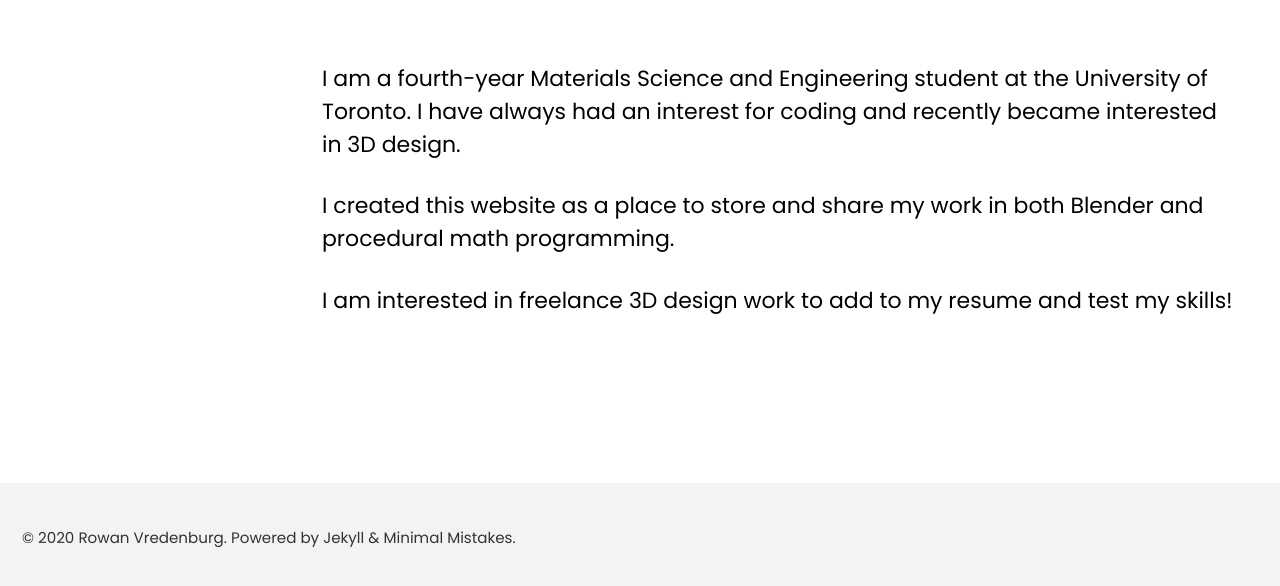
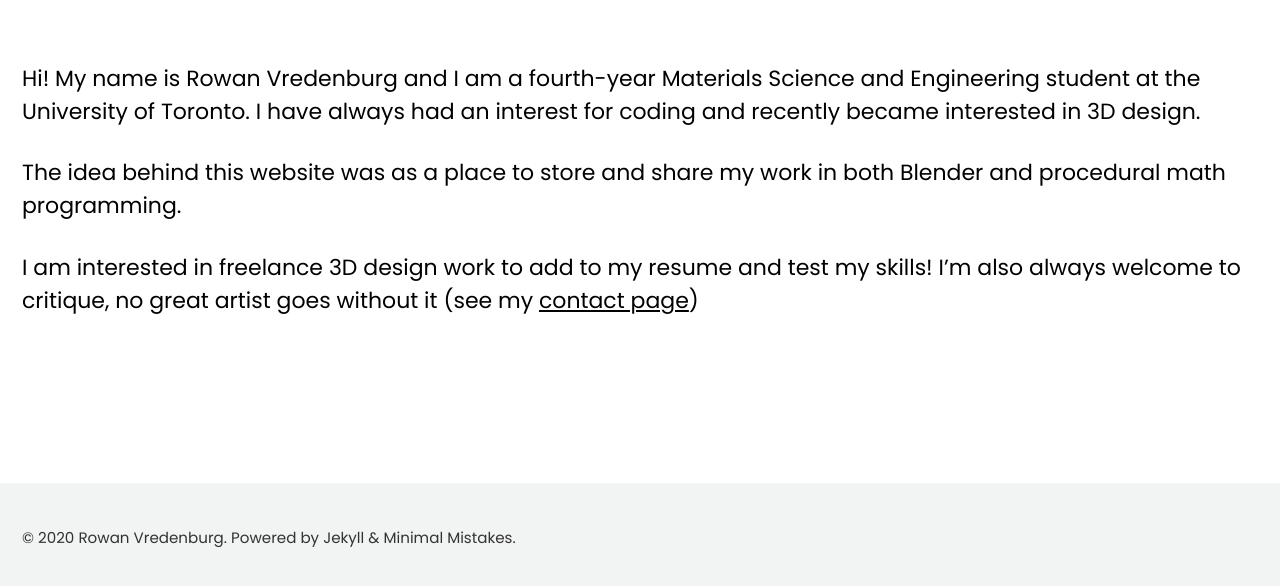
Before and after one commit to rowanvredenburg/rowanvredenburg.github.io, a Jekyll site: the page built from _pages/about.md, in a window 1280 px wide, cut to the strip 306-892 px from the top of the page. Built offline with Jekyll 4.4.1, drawn with Linux system fonts in a browser that asks for light colours; cached includes are drawn as plain includes.

```diff
--- a/_pages/about.md
+++ b/_pages/about.md
@@ -7,8 +7,8 @@ header:
 author_profile: false
 ---
 
-I am a fourth-year Materials Science and Engineering student at the University of Toronto. I have always had an interest for coding and recently became interested in 3D design.
+Hi! My name is Rowan Vredenburg and I am a fourth-year Materials Science and Engineering student at the University of Toronto. I have always had an interest for coding and recently became interested in 3D design.
 
-I created this website as a place to store and share my work in both Blender and procedural math programming.
+The idea behind this website was as a place to store and share my work in both Blender and procedural math programming.
 
-I am interested in freelance 3D design work to add to my resume and test my skills!
+I am interested in freelance 3D design work to add to my resume and test my skills! I'm also always welcome to critique, no great artist goes without it (see my [contact page](/contact/))
--- a/_sass/minimal-mistakes/_page.scss
+++ b/_sass/minimal-mistakes/_page.scss
@@ -38,13 +38,13 @@ body {
 .page {
   @include breakpoint($large) {
     float: right;
-    width: calc(100% - #{$right-sidebar-width-narrow});
-    padding-right: 1em; //$right-sidebar-width-narrow;
+    width: 100%; //calc(100% - #{$right-sidebar-width-narrow});
+    padding-right: 0em; //$right-sidebar-width-narrow;
   }
 
   @include breakpoint($x-large) {
-    width: calc(100% - #{$right-sidebar-width});
-    padding-right: 1em; //$right-sidebar-width;
+    width: 100%; //calc(100% - #{$right-sidebar-width});
+    padding-right: 0em; //$right-sidebar-width;
   }
 
   .page__inner-wrap {
@@ -540,10 +540,12 @@ body {
   .page {
     @include breakpoint($large) {
       padding-right: 0;
+      padding-left: 0;
     }
 
     @include breakpoint($x-large) {
       padding-right: 0;
+      padding-left: 0;
     }
   }
 
```
Also changed, not shown: _pages/contact.md (+4 -2 lines), _pages/proceduralmath.md (+5 -0 lines), index.md (+3 -0 lines), 10 other files.
